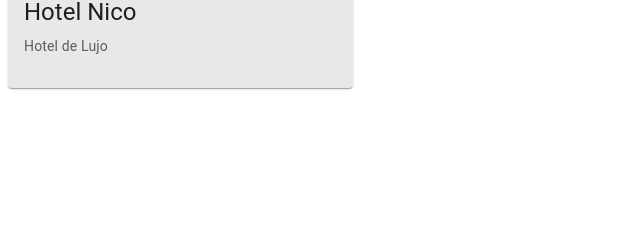
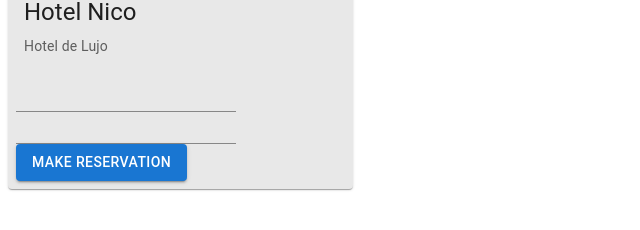
Before and after one commit to nicoisz/hotelBooking, a React (Vite) app: page /hotel/1 in a window 1280 px wide. Shown: the part 168-398 px from the top of the page, without its empty margins (0-640 px from the left). Built offline with nearby package versions, Linux system fonts and the light colour scheme; data requests are answered from the project's data file.

Commit message:
creating the booking form and notification

```diff
--- a/package.json
+++ b/package.json
@@ -20,6 +20,7 @@
     "react": "^18.2.0",
     "react-dom": "^18.2.0",
     "react-hook-form": "^7.46.1",
+    "react-hot-toast": "^2.4.1",
     "wouter": "^2.11.0",
     "zustand": "^4.4.1"
   },
--- a/src/components/Bookingform.jsx
+++ b/src/components/Bookingform.jsx
@@ -0,0 +1,39 @@
+import { Button, Input, Typography } from "@mui/material";
+import { useForm } from "react-hook-form";
+import useStore from "../store";
+import toast from "react-hot-toast";
+
+function BookingForm({ hotel }) {
+  const {
+    register,
+    handleSubmit,
+    formState: { errors },
+  } = useForm();
+
+  const addReservation = useStore((state) => state.addReservation);
+
+  const onSubmit = (data) => {
+    addReservation(hotel, data);
+    toast.success("Reservation made!");
+  };
+
+  return (
+    <form onSubmit={handleSubmit(onsubmit)}>
+      <Input type="data" {...register("startDate", { required: true })}></Input>
+      {errors.startDate && (
+        <Typography style={{ color: "red" }}>Start Date is required</Typography>
+      )}
+      <br />
+      <Input type="data" {...register("endDate", { required: true })}></Input>
+      {errors.endDate && (
+        <Typography style={{ color: "red" }}>End Date is required</Typography>
+      )}
+      <br />
+      <Button variant="contained" type="submit">
+        Make Reservation
+      </Button>
+    </form>
+  );
+}
+
+export default BookingForm;
--- a/src/components/HotelDetails.jsx
+++ b/src/components/HotelDetails.jsx
@@ -7,6 +7,7 @@ import {
 } from "@mui/material";
 import { useQuery } from "@tanstack/react-query";
 import { useRoute } from "wouter";
+import BookingForm from "./Bookingform";
 
 const fetchHotel = async (id) => {
   const res = await fetch(`http://localhost:3001/hotels/${id}`);
@@ -51,7 +52,9 @@ function HotelDetails() {
           {hotel.description}
         </Typography>
       </CardContent>
-      <CardActions>{/*formulario */}</CardActions>
+      <CardActions>
+        <BookingForm hotel={hotel}></BookingForm>
+      </CardActions>
     </Card>
   );
 }
```
Also changed, not shown: 1 other file (tests, documents, lock files or other folders).
